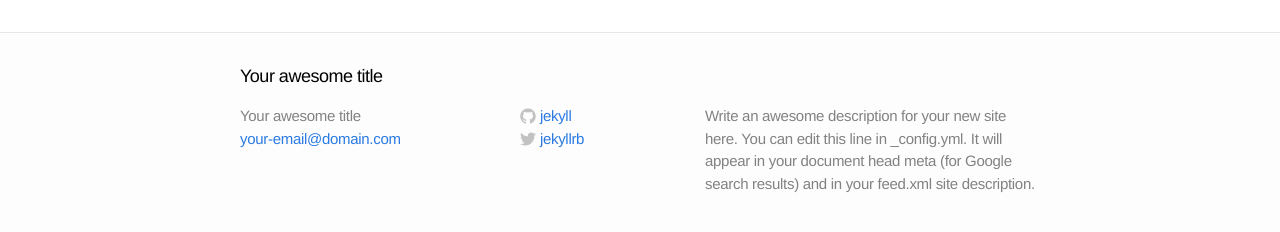
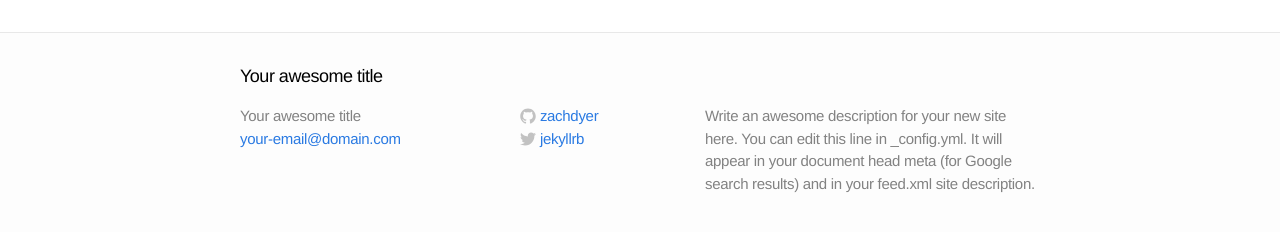
Before and after one commit to zachdyer/saveriversidebridge, a Jekyll site: the page built from about.md, in a window 1280 px wide. Shown: the part 338-570 px from the top of the page. Built offline with Jekyll 4.4.1, drawn with Linux system fonts in a browser that asks for light colours.

Commit message:
I added github pages compatibility

```diff
--- a/_config.yml
+++ b/_config.yml
@@ -5,9 +5,9 @@ description: "Write an awesome description for your new site here. You can edit
 baseurl: ""
 url: "http://yourdomain.com"
 twitter_username: jekyllrb
-github_username:  jekyll
+github_username:  zachdyer
 
 # Build settings
 markdown: kramdown
 permalink: pretty
-highlighter: rouge
+highlighter: pygments
```
Also changed, not shown: Gemfile.lock (added), 4 other files.
